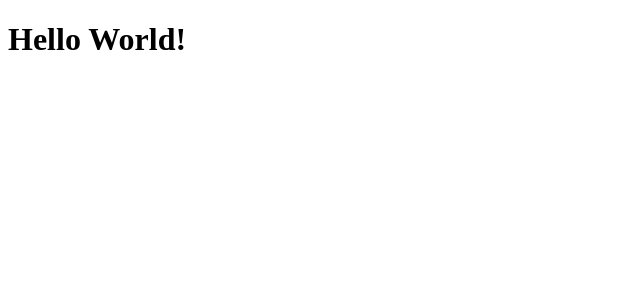
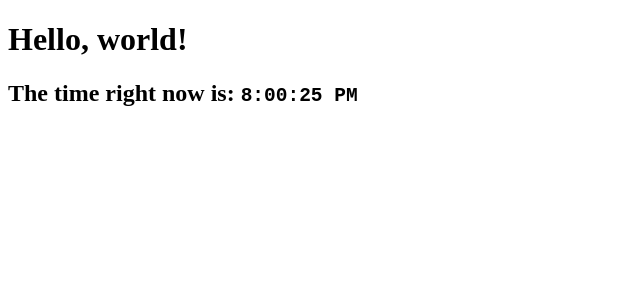
Before and after one commit to ShaviyaVictor/to_do_react, a React (Create React App) app in the folder to_do/: page / in a window 1280 px wide. Shown: the top 300 px of the page, without its empty margins (0-640 px from the left). Built offline with nearby package versions, Linux system fonts and the light colour scheme.

Commit message:
Add a Local time prop to the function

```diff
--- a/to_do/src/App.js
+++ b/to_do/src/App.js
@@ -1,5 +1,7 @@
 // import logo from './logo.svg';
 // import './App.css';
+
+import { PureComponent } from "react";
 
 // function App() {
 //   return (
@@ -22,20 +24,38 @@
 //   );
 // }
 
+// PureComponent
 // function App() {
 //   return (
 //     <h1>Hello World!</h1>
 //   );
 // }
 
-let App = () => {
-  return(
-    <div className="App-header">
-      <h1>
-        Hello World!
-      </h1>
+// FunctionalComponent
+// let App = () => {
+//   return(
+//     <div className="App-header">
+//       <h1>
+//         Hello World!
+//       </h1>
+//     </div>
+//   )
+// }
+
+// PureComponent with Time
+function App(props) {
+
+  const currentDate = new Date();
+
+  return (
+    <div>
+      <h1>Hello, world!</h1>
+      <h2>
+        The time right now is: <code>{currentDate.toLocaleTimeString()}</code>
+      </h2>
     </div>
   )
+
 }
 
 export default App;
```
